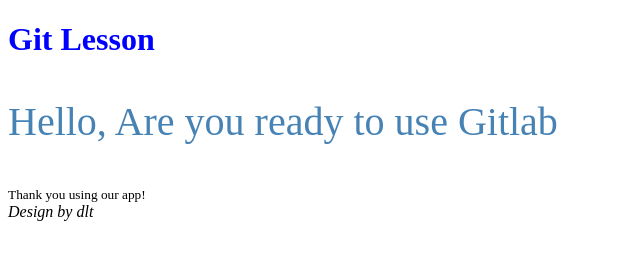
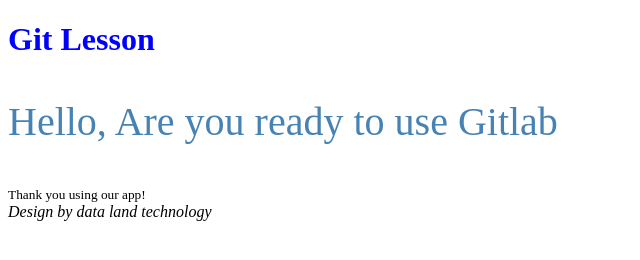
Before and after one commit to Sumanaashin/githublesson1, a plain HTML site: page index.html in a window 1280 px wide. Shown: the whole page, without its empty margins (0-640 px from the left). Drawn offline with Linux system fonts and the light colour scheme.

Commit message:
M file from githubsite dlt  index.html

```diff
--- a/index.html
+++ b/index.html
@@ -19,6 +19,6 @@
     <h1>Git Lesson</h1>
     <p>Hello, Are you ready to use Gitlab</p>
     <small>Thank you using our app!</small>
-    <address>Design by dlt</address>
+    <address>Design by data land technology</address>
 </body>
 </html>
```
